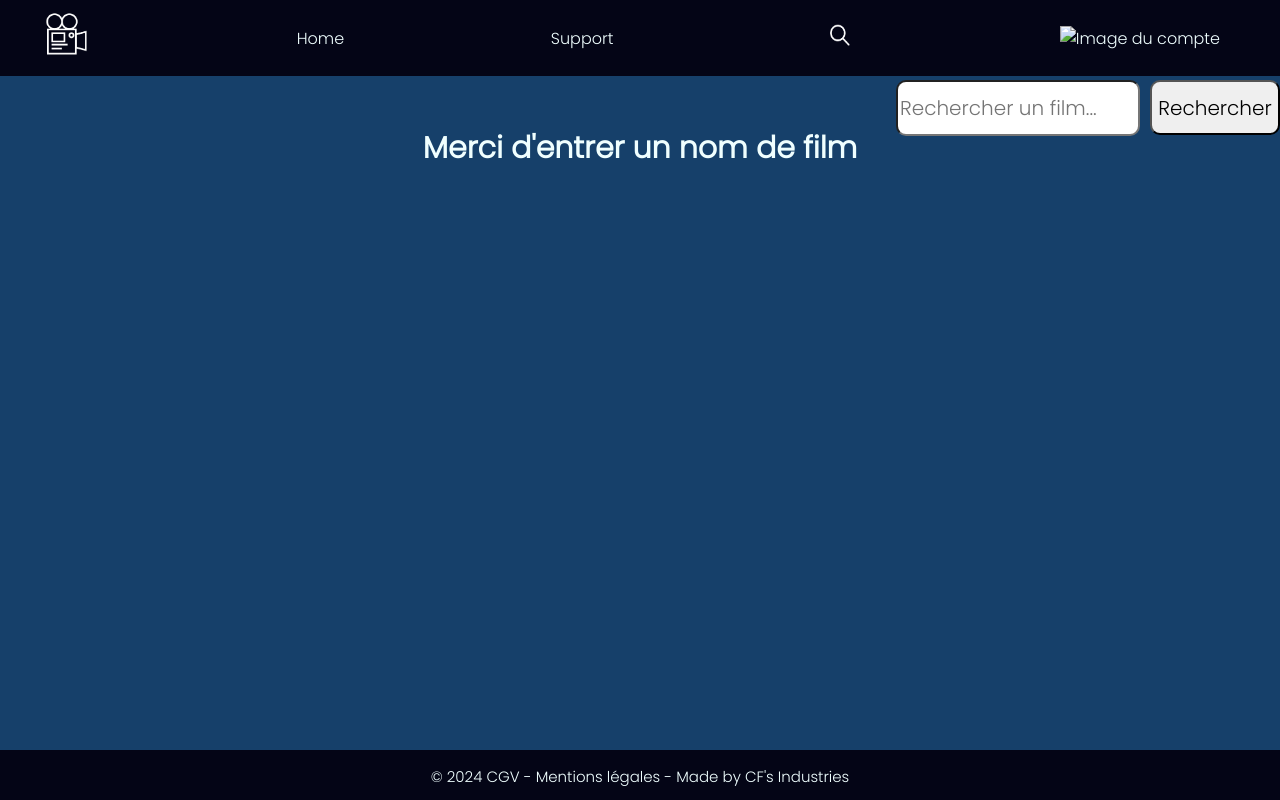
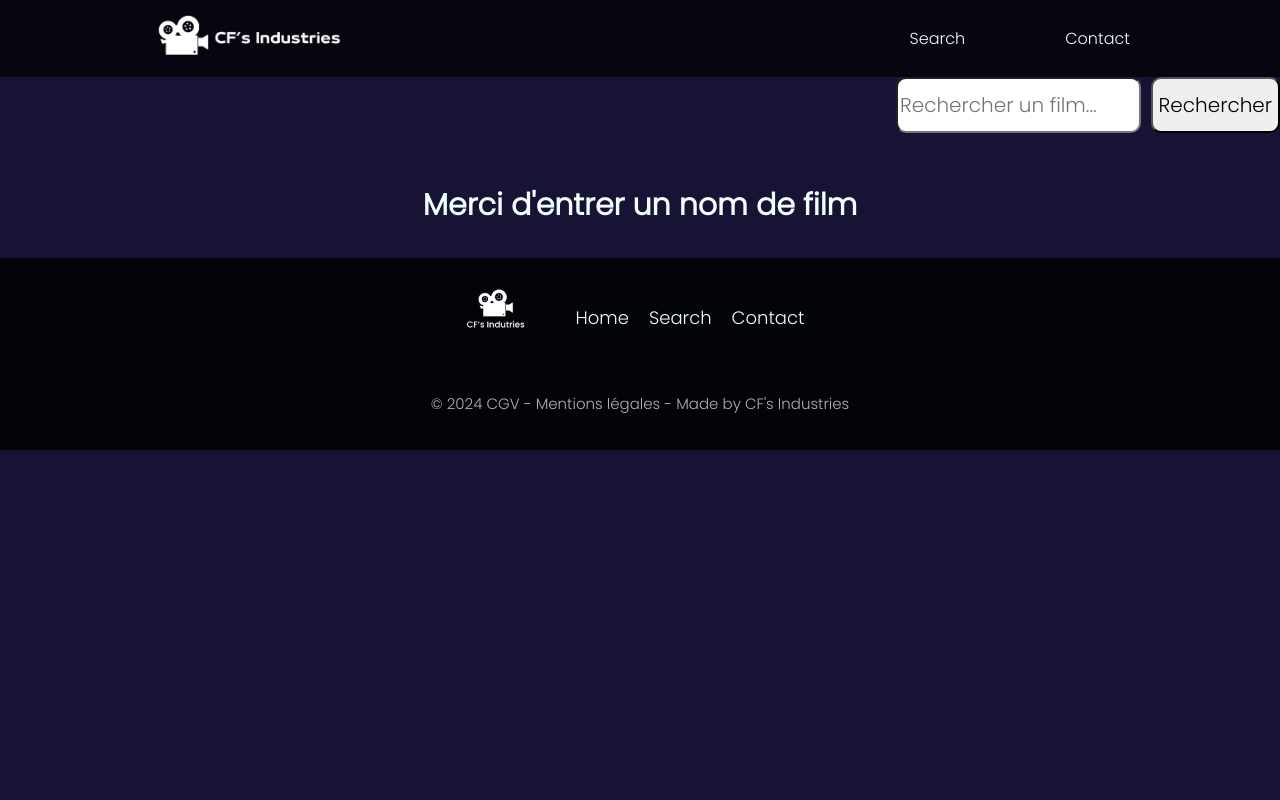
Before and after one commit to Florent1407/Projet_1WEBD_cinema, a plain HTML site: page movie.html in a window 1280 px wide. Drawn offline with Linux system fonts and the light colour scheme.

Commit message:
Add files via upload
Changement html/css

```diff
--- a/movie.css
+++ b/movie.css
@@ -7,16 +7,20 @@
 }
 
 body {
-    background: #16406a;
+    background: #171335;
     margin: 0;
     padding: 0;
-    width: 100%;
+    text-align: center;
+    color: #ffffff;;
 }
 
+/* HAUT DE PAGE */
 #navbar {
-    background-color: #040516;
-    position: sticky;
-    justify-content: start;
+    background-color: #000004bc;
+    display: flex;
+    flex-direction: row;
+    justify-content: space-between;
+    position: relative;
     top: 0;
     left: 0;
     right: 0;
@@ -24,29 +28,43 @@ body {
     text-align: center;
 }
 
-.banner img {
-    height: 350px;
-    justify-content: end;
+#link-navbar ul {
+    list-style: none;
+    display: flex;
+    justify-content:space-around;
+    align-items: center;
+    padding: 10px;
+    padding-right: 100px;
+    margin: 0;
+}
+
+#navbar #link-logo li {
+    list-style: none;
+}
+
+#link-logo #logo {
+    padding-top: 05px;
+    width: 200px;
+    border-radius: 50px;
+    cursor: pointer;
+    padding-left: 100px;
+}
+
+.link {
+    padding-left: 50px;
+    padding-right: 50px;
+}
+
+#link-navbar a {
+    color: #f0ffff;
+    text-decoration: none;
 }
 
 
-#link-navbar ul {
-    list-style: none;
-    display: flex;
-    justify-content: space-between;
-    align-items: center;
-    padding: 10px;
-    margin: 0;
+#link-navbar a:hover {
+    text-decoration: underline;
 }
 
-.link #logo {
-    width: 50px;
-    margin-left: 30px;
-}
-.link #login-account{
-    width: 30px;
-    margin-right: 50px;
-}
 
 #btn-search {
     margin-top: 3px;
@@ -85,10 +103,8 @@ body {
 }
 
 #button-search {
-    width: 100%;
     max-width: 130px;
     font-size: 20px;
-    height: 55px;
     cursor: pointer;
     color: black;
     border-radius: 10px;
@@ -108,7 +124,7 @@ h2{
 }
 
 #search-bar {
-    position: absolute;
+    position: relative;
     top: 10%;
     left: 70%;
     text-align: center;
@@ -133,26 +149,41 @@ h2{
     display: flex;
     flex-direction: column;
     align-items: center;
-    gap: 20px; /* Ajoutez un espace entre les colonnes si nécessaire */
+    gap: 20px;
 }
 
 .grid-container {
     display: grid;
     grid-template-columns: auto auto;
-    gap: 20px; /* Ajoutez un espace entre les éléments si nécessaire */
+    gap: 20px;
+    padding-bottom: 50px;
+}
+
+.genres {
+    display: flex;
+    gap: 5px;
+    justify-content: center;
+}
+
+.genre {
+    background-color: #ffffff;
+    color: #000000;
+    border-radius: 5px;
+    padding: 5px 10px;
 }
 
 #poster{
     margin-right: 50px;
     margin-left: 80px;
     border-radius: 10px;
+    box-shadow: 2px 2px 4px #00000099;
 }
 
 .details{
     margin-left: 50px;
     padding: 5px;
-    border: solid 1px black;
-    background-color: black;
+    border: solid 1px #000000;
+    background-color: #000000;
     width: 15%;
     border-radius: 10px;
 }
@@ -164,12 +195,84 @@ h2{
     margin-bottom: 50px;
 }
 
+/*BAS DE PAGE*/
 footer {
-    background-color: #040516;
-    height: 50px;
+    margin-top: auto;
     width: 100%;
-    position: fixed;
-    bottom: 0;
+    display: flex;
+    flex-direction: column;
+    background-color: #000004db;
+}
+
+#information {
+    display: flex;
+    flex-wrap: wrap;
+    justify-content: center;
+}
+
+#link-footer ul{
+    display: flex;
+    flex-wrap: wrap;
+    font-size: 18px;
+    cursor: pointer;
+}
+
+#link-footer a{
+    text-decoration: none;
+    color: #ffffff;
+}
+#link-footer a:hover{
+    text-decoration:underline;
+}
+
+footer .link {
+    list-style: none;
+    padding: 10px;
+    margin: 0;
+}
+
+#logo-footer img{
+    padding-top: 30px;
+    display: flex;
+    width: 60px;
+    cursor: pointer;
+}
+
+footer #mentions{
     font-size: 15px;
-    text-align: center;
+    color: #eae9e9c1;
+    padding-bottom: 20px;
 }
+
+
+@media only screen and (max-width: 850px) {
+
+#navbar {
+    font-size: 12px;
+    padding: 0px;
+}
+
+#link-logo #logo {
+    padding-left: 0px;
+    width: 100px;
+}
+
+#link-navbar ul {
+    padding: 0;
+}
+
+.details-img {
+    margin-top: 50px;
+    width: 90px;
+    height: 90px;
+}
+
+.slide-details h4 {
+    font-size: 14px;
+}
+
+.slide-details p {
+    font-size: 10px;
+}
+
+}
--- a/movie.html
+++ b/movie.html
@@ -7,34 +7,71 @@
     <title>Recherche</title>
 </head>
     <body>
+        <!--HAUT DE PAGE-->
+        <header>
             <nav id="navbar">
+                <div id="link-logo">
+                    <li class="link">
+                        <a href="index.html">
+                            <img id="logo" src="img/logo-nav.png" alt="Image du logo">
+                        </a>
+                    </li>
+                </div>
                 <div id="link-navbar">
                     <ul>
                         <li class="link">
-                    <img id=logo src="img/logo.png" alt="Image du compte">
+                            <a href="search.html">
+                                <p>Search</p>
+                            </a>
                         </li>
-                <li class="link">Home</li>
-                <li class="link">Support</li>
+
                         <li class="link">
-                    <div class="search">
-                        <img src="img/search.png" id="btn-search" alt="Bouton de recherche">
-                    </div>
-                </li>
-                <li class="link">
-                    <img id=login-account src="img/login-avatar.png" alt="Image du compte">
+                            <a href="contact.html">
+                                <p>Contact</p>
+                            </a>
                         </li>
                     </ul>
                 </div>
             </nav>
+        </header>
+        <!--Film-->
+        <main>
             <div id="search-bar">
                 <input type="text" id="movie-name" placeholder="Rechercher un film...">
                 <button id="button-search">Rechercher</button>
             </div>
             <section id="result"></section>
+        </main>
+        <!-- BAS DE PAGE -->
         <footer>
-        <p>&copy; 2024 CGV - Mentions légales - Made by CF's Industries</p>
+            <div id="information">
+                <div id="logo-footer">
+                    <a href="index.html">
+                        <img src="img/logo-footer.png" alt="Image du logo">
+                    </a>
+                </div>
+                <div id="link-footer">
+                    <ul>
+                        <li class="link">
+                            <a href="index.html">
+                                <p>Home</p>
+                            </a>
+                        </li>
+                        <li class="link">
+                            <a href="search.html">
+                                <p>Search</p>
+                            </a>
+                        </li>
+                        <li class="link">
+                            <a href="contact.html">
+                                <p>Contact</p>
+                            </a>
+                        </li>
+                    </ul>
+                </div>
+            </div>
+            <p id="mentions">&copy; 2024 CGV - Mentions légales - Made by CF's Industries</p>
         </footer>
-
         <script src="movie.js"></script>
     </body>
 </html>
```
Also changed, not shown: movie.js (+7 -3 lines), img/logo-footer.png (added), img/logo-nav.png (added). Lines whose indentation alone changed are shown as unchanged.
